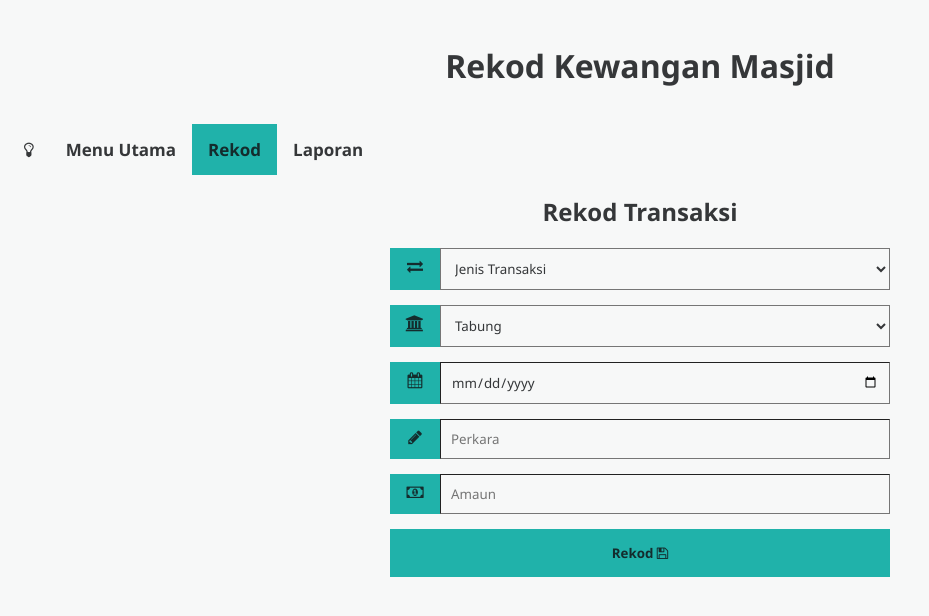
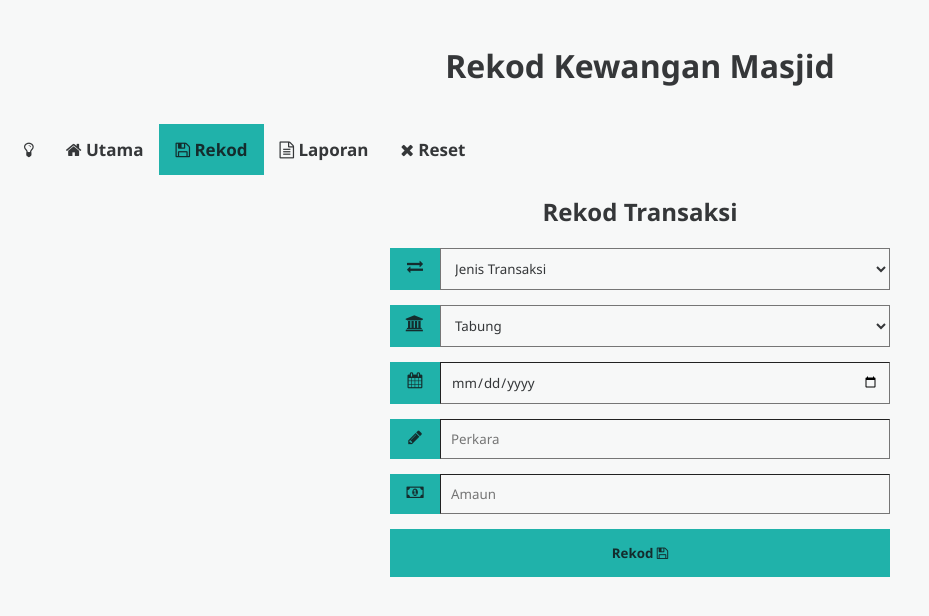
Before and after one commit to opariffazman/rtkem-html5, a plain HTML site: page rekod.html in a window 1280 px wide. Shown: the whole page, without its empty margins (0-929 px from the left). Drawn offline with Linux system fonts and the light colour scheme.

Commit message:
Added function to clear local storage

```diff
--- a/main.js
+++ b/main.js
@@ -56,3 +56,8 @@ function decreaseAmaun(tabung, amaun) {
 
   localStorage.setItem('tabungs', JSON.stringify(parsedTabung));
 }
+
+function clearStorage() {
+  localStorage.clear();
+  location.reload();
+}
--- a/rekod.html
+++ b/rekod.html
@@ -15,9 +15,10 @@
 
   <div class="topnav" id="myTopnav">
     <a href="javascript:void(0);" onclick="toggleMode()"><i class="fa fa-lightbulb-o"></i></a>
-    <a href="index.html">Menu Utama</a>
-    <a href="rekod.html" class="active">Rekod</a>
-    <a href="lapor.html">Laporan</a>
+    <a href="index.html"><i class="fa fa-home"></i> Utama</a>
+    <a href="rekod.html" class="active"><i class="fa fa-save"></i> Rekod</a>
+    <a href="lapor.html"><i class="fa fa-file-text-o"></i> Laporan</a>
+    <a href="javascript:void(0);" onclick="clearStorage()"><i class="fa fa-remove"></i> Reset</a>
     <a href="javascript:void(0);" class="icon" onclick="menuFunction()">
       <i class="fa fa-bars"></i>
     </a>
```
Also changed, not shown: index.html (+4 -4 lines), lapor.html (+4 -4 lines).
